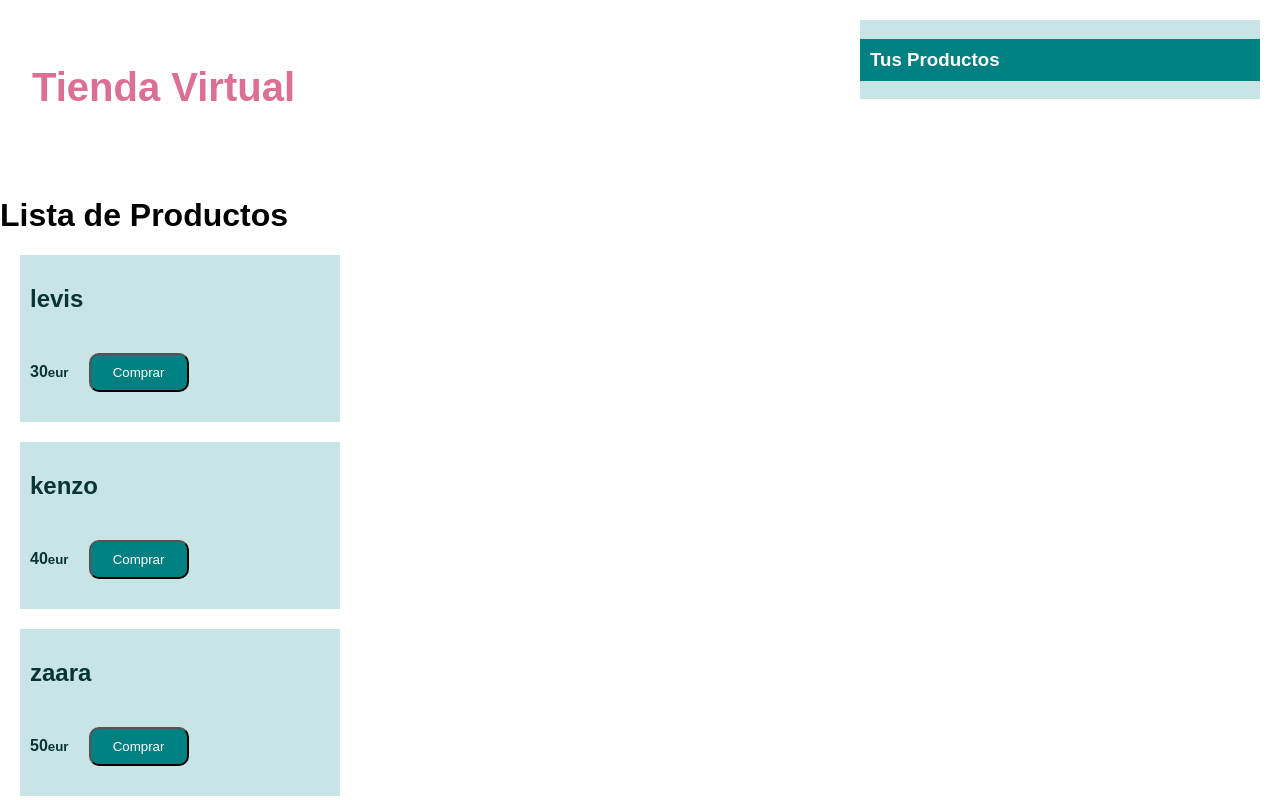
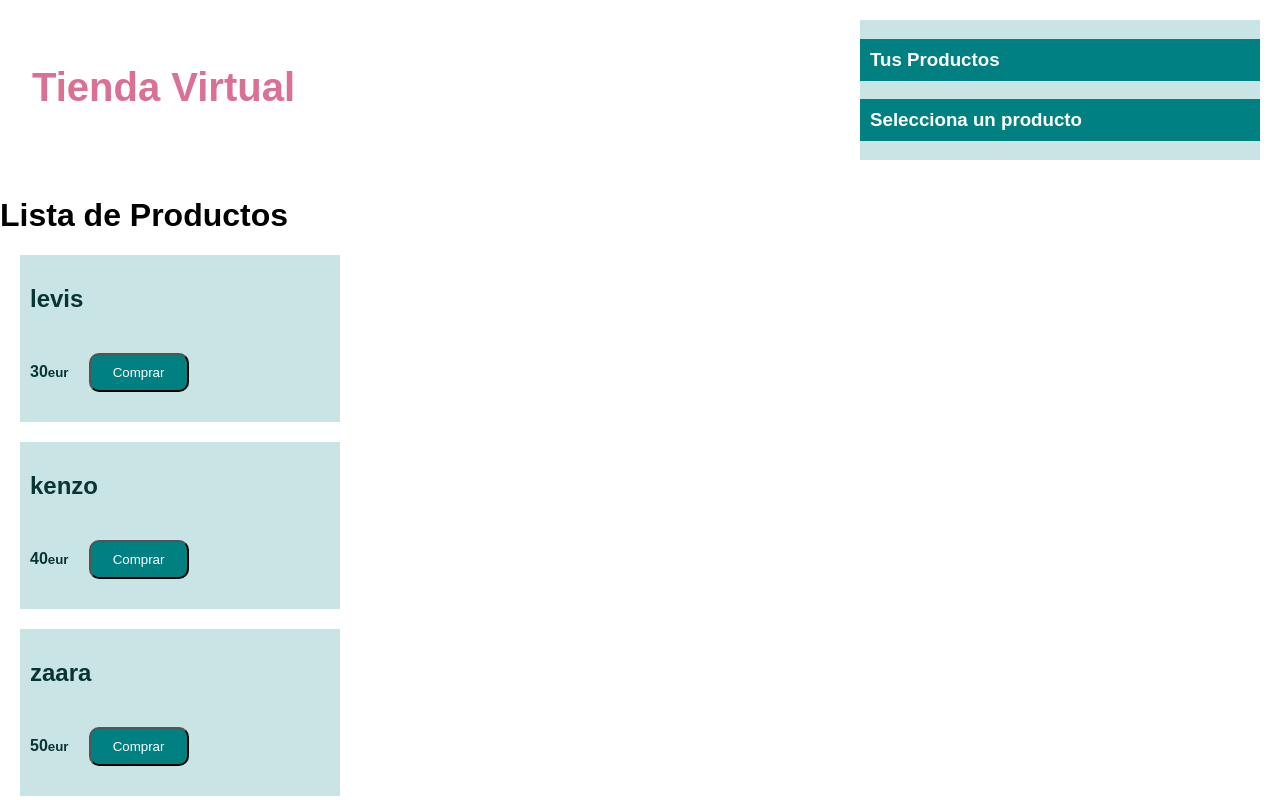
Before and after one commit to johanBautista/hooksTeoria, a React (Create React App) app: page / in a window 1280 px wide. Shown: the top 800 px of the page. Built offline with nearby package versions, Linux system fonts and the light colour scheme.

Commit message:
ternarios for estructure the code

```diff
--- a/src/components/Carrito.js
+++ b/src/components/Carrito.js
@@ -22,31 +22,23 @@
   return (
     <Compra>
       <Titulo>Tus Productos</Titulo>
-      {carrito.map((producto) => (
+      {carrito.length === 0 ? (
+        <Titulo>Selecciona un producto</Titulo>
+      ) : (
+        carrito.map((producto) => (
           <Producto
             key={producto.id}
             carrito={carrito}
             producto={producto}
             agregarProducto={agregarProducto}
           />
-      ))}
+        ))
+      )}
     </Compra>
   );
 };
 
 export default Carrito;
 /**
- 1. crear el useState de carrito, agregarProducto
- 2. pasar carrito y agregarProducto por props a producto component
- 3. destructuring de las nuevas props en Producto component
- 4. crear la nueva funcion seleccionarProducto pasando el id y usando
- filter para hacer la comparacion
- 5. pasamos la funcion agregarProducto q me genera un nuevo state y
- una copia del array q contendra los productos seleccionados
- 6. con el boton creado implementar un evento onClick q llame a func. seleccionarroducto
- 7. usar un callback para q la funcion espere el uso del cliente
- 8. pasar por props carrito y agregar carrito a carrito component
- 9. destructuring de props n carrito component
- 10.map de carrito e imprimimos el mismo componente q en productos: Producto
-11. estilos basicos
+ 1. crear ternario para selec producto.
  */
--- a/src/components/Producto.js
+++ b/src/components/Producto.js
@@ -28,6 +28,11 @@
     agregarProducto([...carrito, producto]);
   };
 
+  const eliminarProducto = (id) => {
+    const productos = carrito.filter((producto) => producto.id !== id);
+    agregarProducto(productos);
+  };
+
   return (
     <Articulo>
       <h2>{name}</h2>
@@ -35,9 +40,15 @@
         {price}
         <small>eur</small>
       </b>
-      <Button onClick={() => seleccionarProducto(id)} type="button">
-        Comprar
-      </Button>
+      {productos ? (
+        <Button onClick={() => seleccionarProducto(id)} type="button">
+          Comprar
+        </Button>
+      ) : (
+        <Button onClick={() => eliminarProducto(id)} type="button">
+          Eliminar
+        </Button>
+      )}
     </Articulo>
   );
 };
```
Lines whose indentation alone changed are shown as unchanged.
